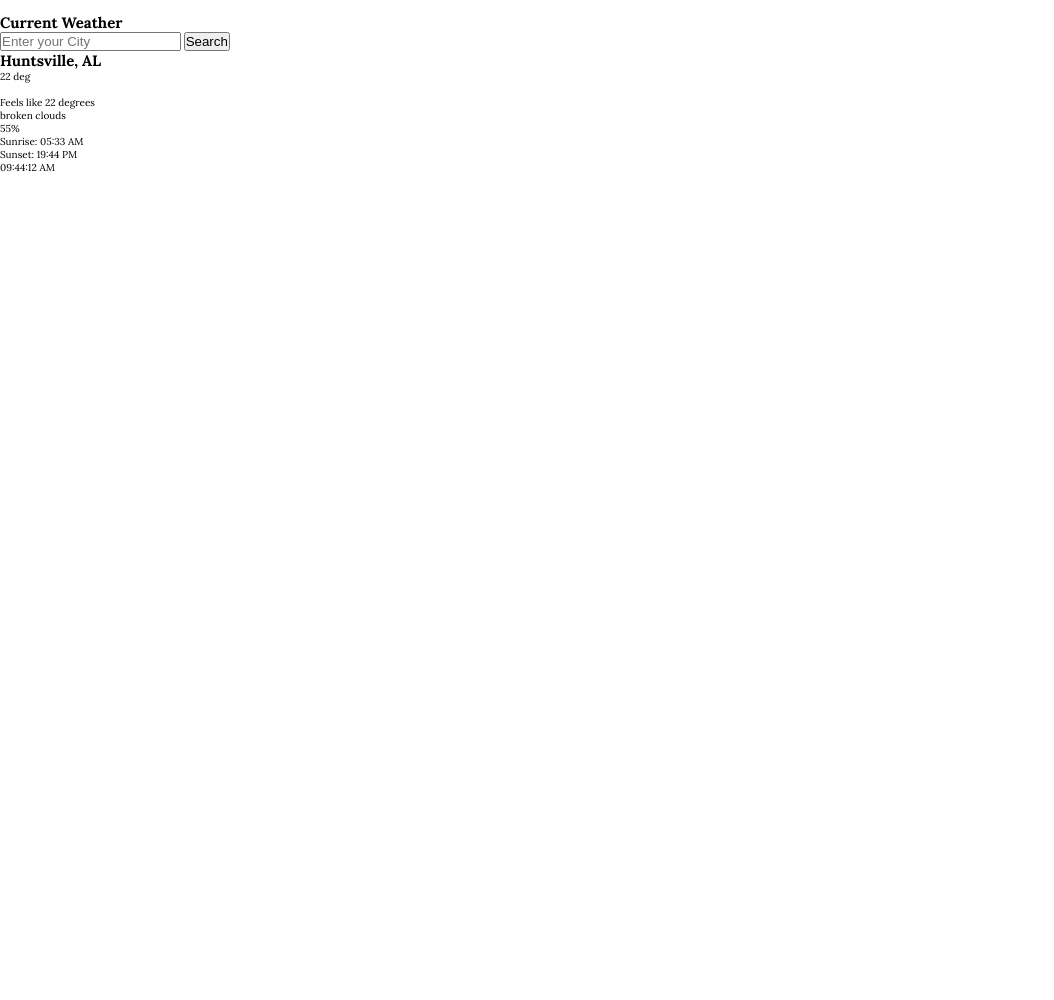
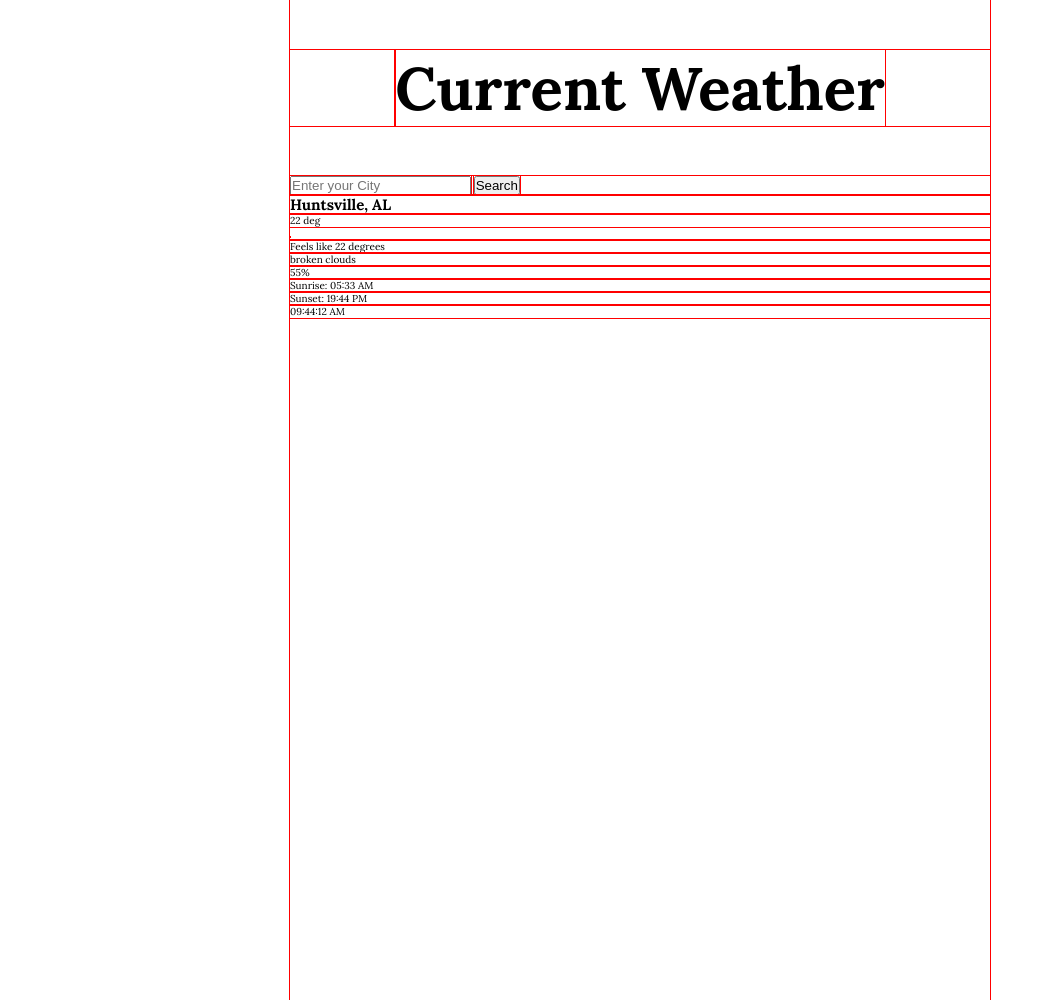
Before and after one commit to mhjarvis/weather_app, a website built with webpack: page dist/index.html in a window 1280 px wide. Shown: the whole page, without its empty margins (0-1054 px from the left). Before the commit the page ends 800 px from the top, so only its background shows below. Built offline with nearby package versions, Linux system fonts and the light colour scheme; no server answers.

Commit message:
Add header styling and main elements

```diff
--- a/dist/index.html
+++ b/dist/index.html
@@ -9,7 +9,7 @@
 </head>
 <body>
 
-  <section>
+  <main>
     <header class="header">
       <img src="" alt="" class="weather-icon">
       <h1 class="title">Current Weather</h1>
@@ -37,7 +37,7 @@
 
     <div class="current-time">09:44:12 AM</div>
 
-  </section>
+  </main>
 
 
 
--- a/dist/styles.css
+++ b/dist/styles.css
@@ -7,7 +7,7 @@
 * {
   margin: 0;
   padding: 0;
-
+  outline: 1px solid red;
 }
 
 :root {
@@ -23,3 +23,31 @@
     --cornsilk: #fffae0;
     --tangerine: #ffcd00;
 }
+
+body {
+  display: flex;
+  align-items: center;
+  justify-content: center;
+  min-height: 100vh;
+  width: 100%;
+}
+
+main {
+  min-width: 70rem;
+  min-height: 100rem;
+}
+
+/*************************************/
+/************** HEADER ***************/
+/*************************************/
+
+.header {
+  font-size: 3rem;
+  display: flex;
+  justify-content: center;
+  margin: 5rem 0;
+}
+
+/*************************************/
+/*************** FORM ****************/
+/*************************************/
```
